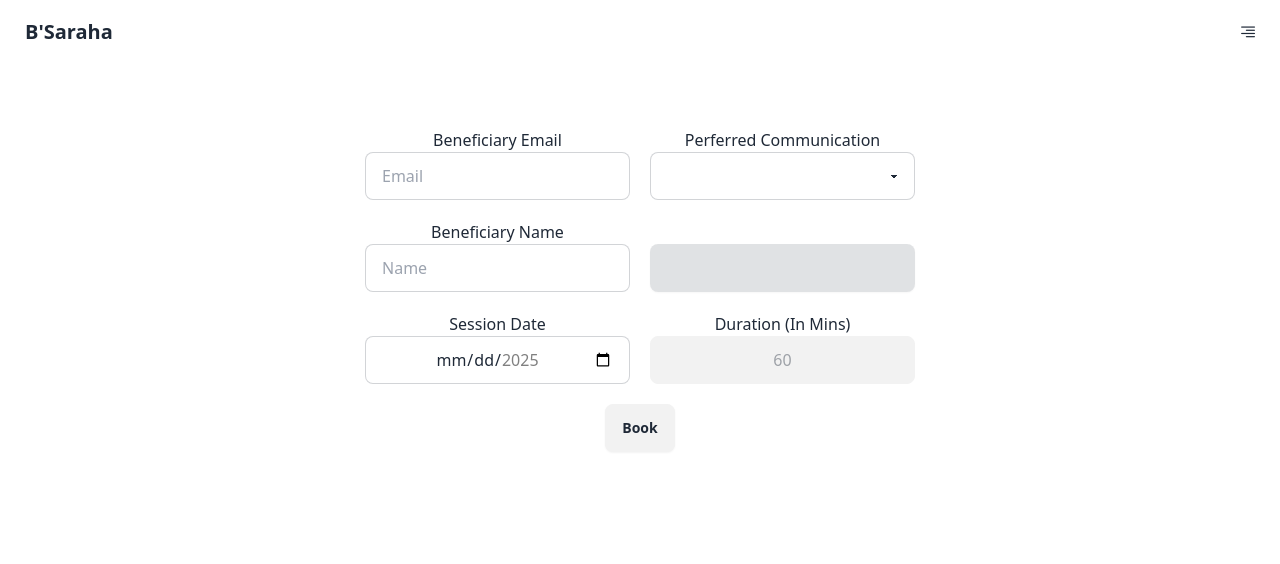
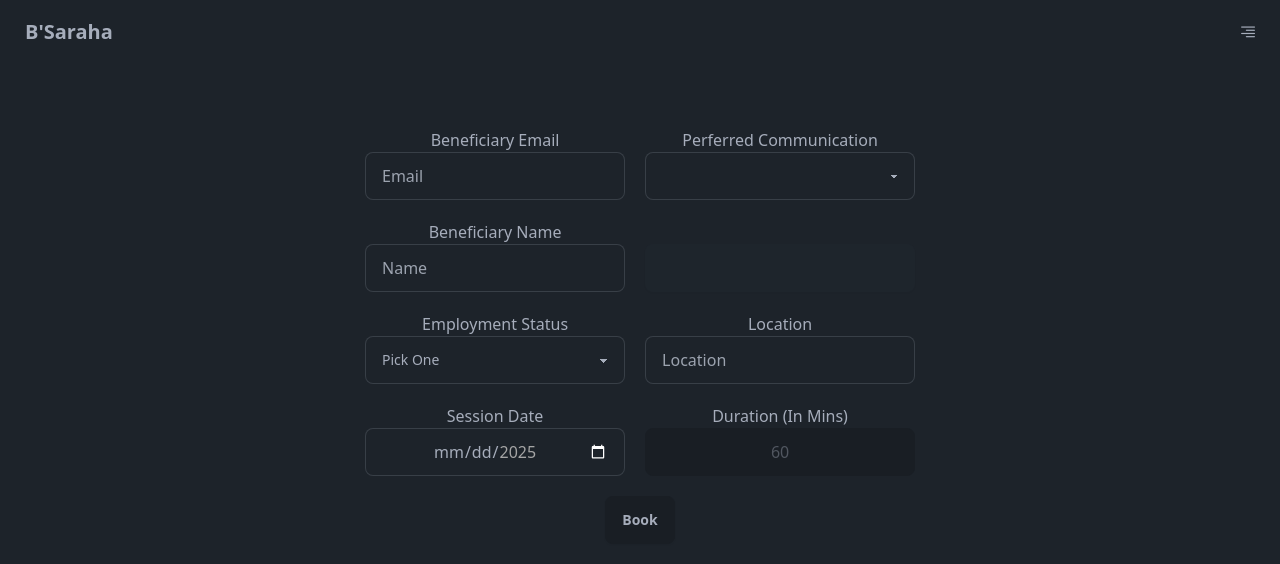
Before and after one commit to VoidRB/HNSTBooking, a Vue app in the folder client/: page /Session in a window 1280 px wide. Shown: the top 564 px of the page. Built offline with nearby package versions, Linux system fonts and the light colour scheme.

Commit message:
ref: changed the Register form & the Session Form

```diff
--- a/client/src/components/LoginForm.vue
+++ b/client/src/components/LoginForm.vue
@@ -41,6 +41,7 @@ const login = async () => {
     />
     <div class="input"></div>
     <div class="input"></div>
+    <div class="input"></div>
     <button class="btn">Login</button>
   </form>
 </template>
--- a/client/src/components/RegisterForm.vue
+++ b/client/src/components/RegisterForm.vue
@@ -7,8 +7,9 @@ const toast = useToast()
 const user = reactive({
   email: '',
   username: '',
-  gender: '',
+  gender: 'Gender',
   age: '',
+  languagePreference: 'Language',
   password: '',
   passwordRepeated: '',
 })
@@ -58,7 +59,7 @@ const register = async () => {
       autocomplete="name"
       class="input input-bordered w-full max-w-xs"
     />
-    <div class="w-full hover:tooltip hover:tooltip-left hover:tooltip-open" data-tip="Gender">
+    <div class="w-full">
       <select v-model="user.gender" class="select select-bordered w-full max-w-xs">
         <option disabled selected>Gender</option>
         <option>Male</option>
@@ -71,11 +72,20 @@ const register = async () => {
       v-model="user.age"
       min="0"
       max="100"
+      maxlength="3"
       type="number"
       placeholder="Age"
       autocomplete="age"
       class="input input-bordered w-full max-w-xs [appearance:textfield] [&::-webkit-inner-spin-button]:appearance-none [&::-webkit-outer-spin-button]:appearance-none"
     />
+    <div class="w-full">
+      <select v-model="user.languagePreference" class="select select-bordered w-full max-w-xs">
+        <option disabled selected>Language</option>
+        <option>Arabic</option>
+        <option>English</option>
+        <option>Other</option>
+      </select>
+    </div>
     <input
       required
       v-model="user.password"
--- a/client/src/components/SessionForm.vue
+++ b/client/src/components/SessionForm.vue
@@ -9,9 +9,11 @@ const toast = useToast()
 const Session = reactive({
   beneficiaryEmail: '',
   beneficiaryName: '',
+  employnmentStatus: 'Pick One',
   SessionDate: '',
-  SessionOption: '',
-  SessionOptionData: '',
+  SessionCommOption: '',
+  SessionCommOptionData: '',
+  location: '',
   SessionDuration: 60,
 })
 const bookSession = () => {
@@ -20,8 +22,8 @@ const bookSession = () => {
       beneficiaryEmail: Session.beneficiaryEmail,
       SessionDate: Session.SessionDate,
       SessionDuration: Session.SessionDuration,
-      SessionOption: Session.SessionOption,
-      SessionOptionData: Session.SessionOptionData,
+      SessionCommOption: Session.SessionCommOption,
+      SessionCommOptionData: Session.SessionCommOptionData,
     })
     toast.success('Successfully booked')
   } catch (error) {
@@ -29,8 +31,6 @@ const bookSession = () => {
     console.log(error)
   }
 }
-
-console.log(todaysDate)
 </script>
 <template>
   <form
@@ -39,6 +39,7 @@ console.log(todaysDate)
   >
     <div class="flex gap-5">
       <section class="flex flex-col gap-5">
+        <!-- Beneficiary Email -->
         <div class="flex w-full flex-col items-center">
           <label for="Beneficiary">Beneficiary Email</label>
           <input
@@ -49,6 +50,7 @@ console.log(todaysDate)
             class="input input-bordered w-full max-w-xs"
           />
         </div>
+        <!-- Beneficiary Name -->
         <div class="flex w-full flex-col items-center">
           <label for="Beneficiary">Beneficiary Name</label>
           <input
@@ -59,9 +61,26 @@ console.log(todaysDate)
             class="input input-bordered w-full max-w-xs"
           />
         </div>
+        <!-- Employment Status -->
+        <div class="flex w-full flex-col items-center">
+          <label for="Date">Employment Status</label>
+          <select
+            required
+            placeholder="Pick One"
+            class="select select-bordered w-full max-w-xs"
+            v-model="Session.employnmentStatus"
+          >
+            <option disabled selected>Pick One</option>
+            <option>Employed</option>
+            <option>Unemployed</option>
+            <option>Student</option>
+            <option>Retired</option>
+            <option>Homemaker</option>
+          </select>
+        </div>
+        <!-- Session Date -->
         <div class="flex w-full flex-col items-center">
           <label for="Date">Session Date</label>
-          <!-- should be reactive with todays date -->
           <input
             required
             :min="todaysDate"
@@ -72,46 +91,52 @@ console.log(todaysDate)
           />
         </div>
       </section>
-      <section class="flex flex-col gap-5">
+      <section class="flex w-1/2 flex-col gap-5">
+        <!-- Perferred Communication -->
         <div class="flex w-full flex-col items-center">
           <label for="Date">Perferred Communication</label>
           <select
             required
             placeholder="Pick One"
             class="select select-bordered w-full max-w-xs"
-            v-model="Session.SessionOption"
+            v-model="Session.SessionCommOption"
           >
             <option disabled selected>Pick One</option>
             <option>Telephone</option>
             <option>Web Conferencing</option>
           </select>
         </div>
-        <div class="flex w-full flex-col items-center" v-if="Session.SessionOption === 'Telephone'">
+        <!-- Telephone Option -->
+        <div
+          class="flex w-full flex-col items-center"
+          v-if="Session.SessionCommOption === 'Telephone'"
+        >
           <label for="Date">Telephone Number</label>
           <div class="join">
             <select class="join-item select select-bordered">
               <option v-for="country in countries" :key="country.phone_code">
-                {{ country.country_code }} {{ country.phone_code }}
+                {{ country.country_code }} +{{ country.phone_code }}
               </option>
             </select>
             <input
               required
               type="number"
-              v-model="Session.SessionOptionData"
+              v-model="Session.SessionCommOptionData"
               class="input join-item input-bordered w-full text-center [appearance:textfield] [&::-webkit-inner-spin-button]:appearance-none [&::-webkit-outer-spin-button]:appearance-none"
             />
           </div>
         </div>
+        <!-- Web Conferencing -->
         <div
           class="flex w-full flex-col items-center"
-          v-else-if="Session.SessionOption === 'Web Conferencing'"
+          v-else-if="Session.SessionCommOption === 'Web Conferencing'"
         >
           <label for="Date">Perferred Platform</label>
           <select
             required
             placeholder="Pick One"
             class="select select-bordered w-full max-w-xs"
-            v-model="Session.SessionOptionData"
+            v-model="Session.SessionCommOptionData"
           >
             <option disabled selected>Choose a platform</option>
             <option>Google Meet</option>
@@ -119,10 +144,23 @@ console.log(todaysDate)
             <option>Telegram</option>
           </select>
         </div>
+        <!-- Empty Placeholder -->
         <div v-else>
-          <label for="Date">&nbsp;</label>
+          <label>&nbsp;</label>
           <select class="btn w-full max-w-xs appearance-none bg-base-100" disabled></select>
         </div>
+        <!-- Location -->
+        <div class="flex w-full flex-col items-center">
+          <label for="Beneficiary">Location</label>
+          <input
+            required
+            type="text"
+            v-model="Session.location"
+            placeholder="Location"
+            class="input input-bordered w-full max-w-xs"
+          />
+        </div>
+        <!-- Duration -->
         <div class="flex w-full flex-col items-center">
           <label for="Beneficiary">Duration (In Mins)</label>
           <input
--- a/client/tailwind.config.js
+++ b/client/tailwind.config.js
@@ -5,7 +5,7 @@ export default {
     extend: {},
   },
   daisyui: {
-    themes: ['light'],
+    themes: ['dark'],
   },
 
   // eslint-disable-next-line @typescript-eslint/no-require-imports
```
